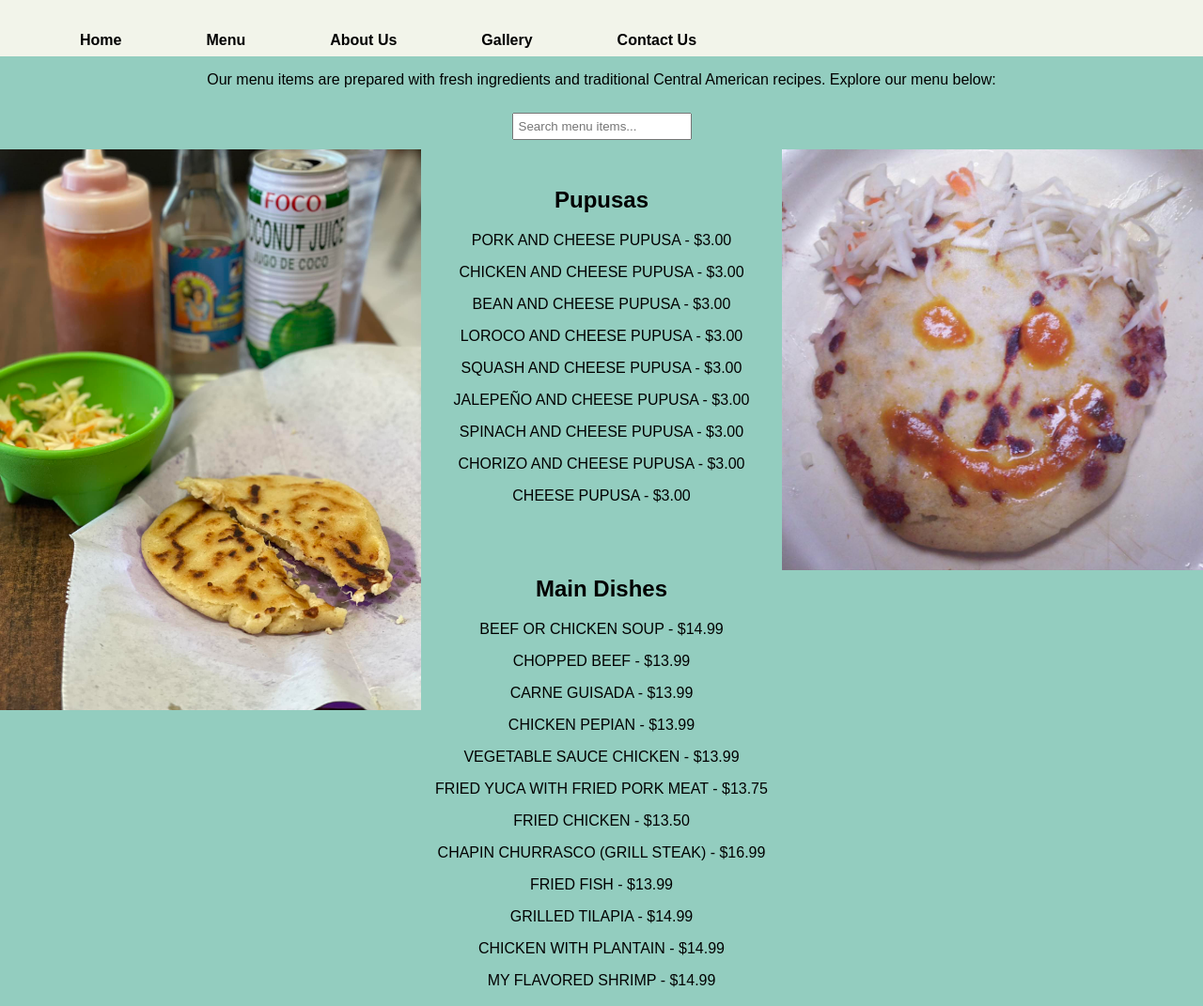
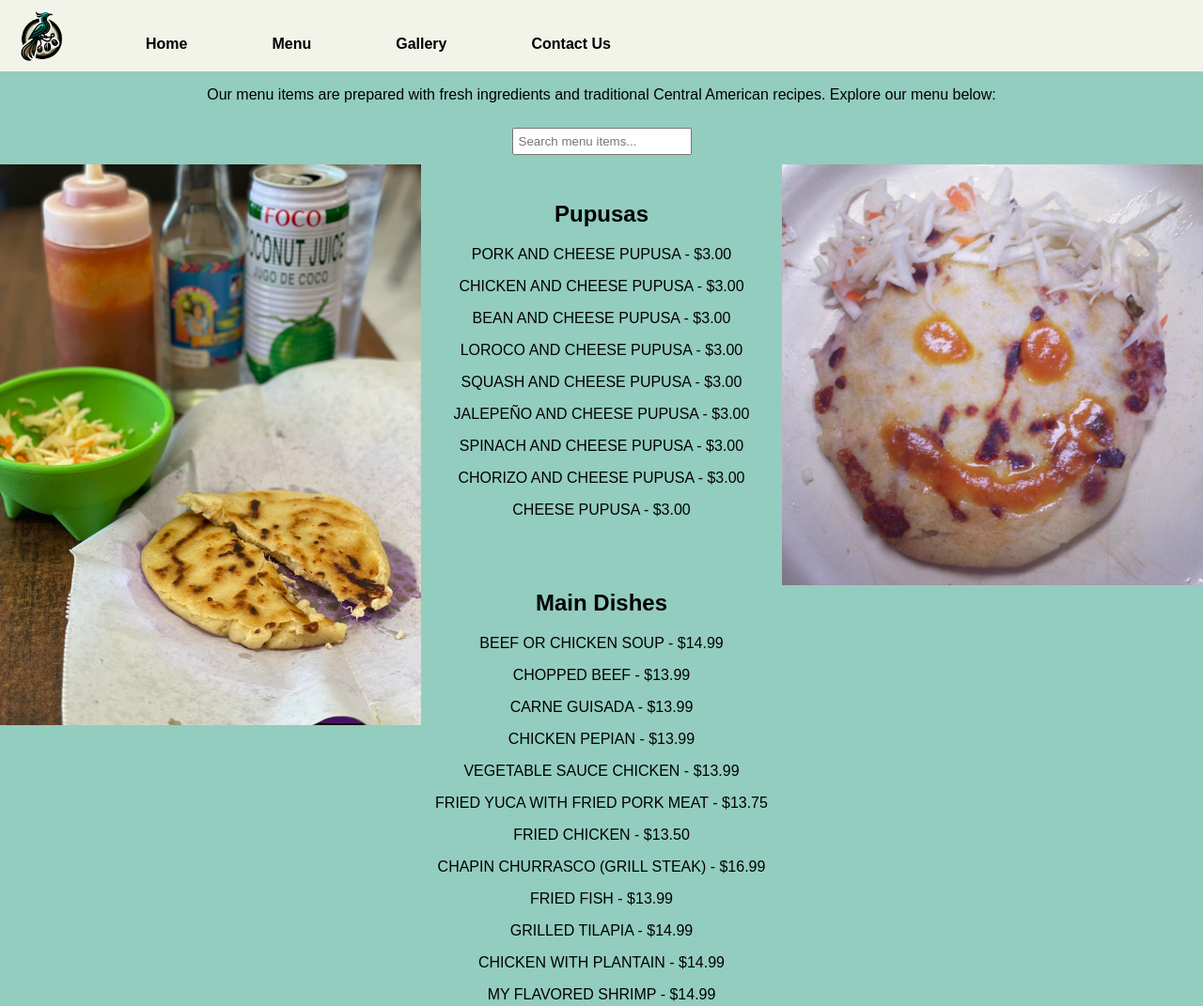
Before and after one commit to MrTwinCharge/Central-American-Resturaunt, a website: page menu.html in a window 1280 px wide. Shown: the top 1071 px of the page at 94% size. Drawn offline with Linux system fonts and the light colour scheme.

Commit message:
fixed header

```diff
--- a/menu.html
+++ b/menu.html
@@ -10,17 +10,26 @@
 <body>
     <header>
         <nav>
-            <ul>
-                <li><a href="index.html">Home</a></li>
-                <li><a href="menu.html">Menu</a></li>
-                <li><a href="about.html">About Us</a></li>
-                <li><a href="gallery.html">Gallery</a></li>
-                <li><a href="contact.html">Contact Us</a></li>
-            </ul>
-
+          <img
+            id="logo"
+            src="image.png"
+            style="
+              width: 50px;
+              padding-left: 20px;
+              padding-bottom: 10px;
+              float: left;
+            "
+          />
+          <ul style="margin: 0; padding-top: 20px; overflow: hidden">
+            <li style="float: left"><a href="index.html">Home</a></li>
+            <li style="float: left"><a href="menu.html">Menu</a></li>
+            <li style="float: left"><a href="#gallery">Gallery</a></li>
+            <li style="float: left"><a href="contact.html">Contact Us</a></li>
+          </ul>
         </nav>
-    </header>
-
+        <div style="clear: both"></div>
+        <!-- Cear floats -->
+      </header>
 <!--
     <section class="hero is-large is-info">
         <div class="hero-body">
```
Also changed, not shown: about.html (+19 -10 lines).
